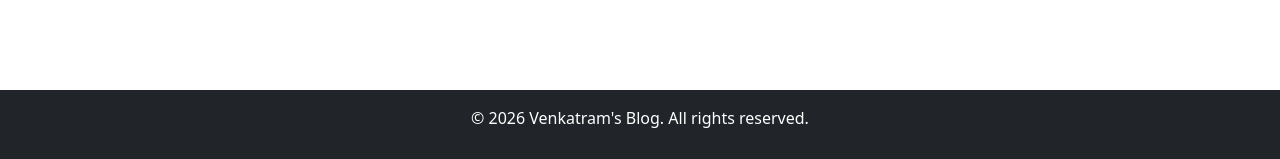
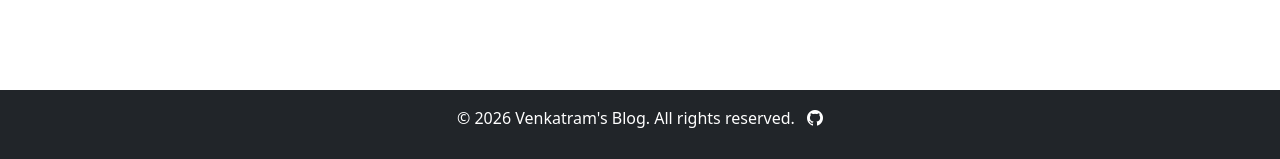
Before and after one commit to venkatram64/venkatram64.github.io, a Jekyll site: the page built from index.html, in a window 1280 px wide. Shown: the part 770-929 px from the top of the page. Built offline with Jekyll 4.4.1, drawn with Linux system fonts in a browser that asks for light colours.

Commit message:
footer added

```diff
--- a/_layouts/default.html
+++ b/_layouts/default.html
@@ -6,6 +6,7 @@
     <title>{{ page.title | default: site.title }}</title>
     <link rel="stylesheet" href="{{ '/css/style.css' | relative_url }}">
     <link href="https://cdn.jsdelivr.net/npm/bootstrap@5.3.0/dist/css/bootstrap.min.css" rel="stylesheet">
+    <link rel="stylesheet" href="https://cdn.jsdelivr.net/npm/bootstrap-icons@1.11.1/font/bootstrap-icons.css">
 </head>
 <body>
     <header class="bg-dark text-white p-3">
@@ -25,7 +26,11 @@
 
     <footer class="bg-dark text-white text-center p-3 mt-5">
         <div class="container">
-            <p>&copy; {{ 'now' | date: "%Y" }} {{ site.title }}. All rights reserved.</p>
+            <p>&copy; {{ 'now' | date: "%Y" }} {{ site.title }}. All rights reserved.
+                <a href="https://github.com/venkatram64" target="_blank" class="text-white ms-2" aria-label="GitHub">
+                    <i class="bi bi-github"></i>
+                </a>
+            </p>
         </div>
     </footer>
 
```
